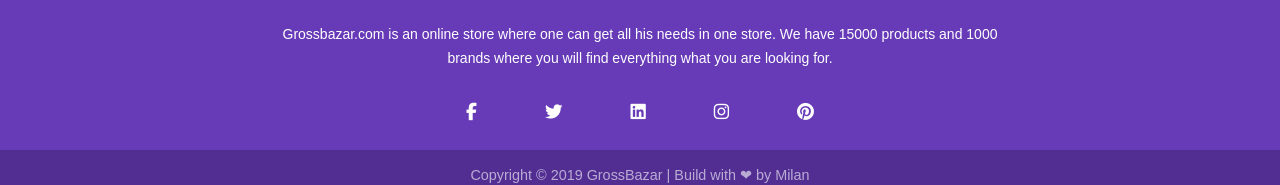
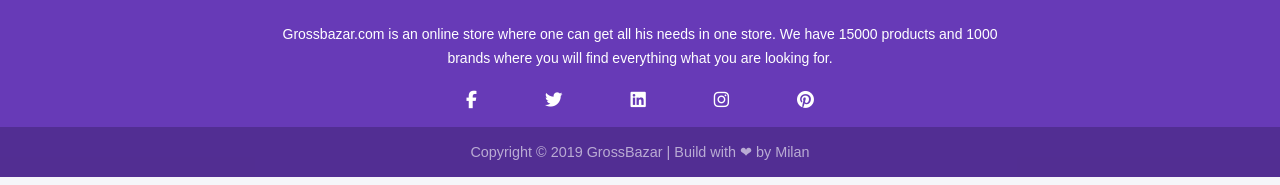
Before and after one commit to devmilan/grossbazar, a React (Create React App) app: page / in a window 1280 px wide. Shown: the part 1876-2061 px from the top of the page. Built offline with nearby package versions, Linux system fonts and the light colour scheme.

Commit message:
lighthouse

```diff
--- a/src/components/footer/Footer.js
+++ b/src/components/footer/Footer.js
@@ -51,24 +51,24 @@
 				<div className="row pb-3">
 					<div className="col-md-12">
 						<div className={css.footer_socials}>
-							<a  className="icons-sm" href="https://devmilan.com" target="_blank" rel="noopener noreferrer">
-								<i className="fab fa-facebook-f fa-lg white-text mr-md-4"> </i>
+							<a  className="icons-sm" href="https://devmilan.com" target="_blank" rel="noopener noreferrer"  aria-label="Facebook">
+								<i className="fab fa-facebook-f fa-lg white-text mr-md-4"/>
 							</a>
 
-							<a  className="icons-sm" href="https://devmilan.com" target="_blank" rel="noopener noreferrer">
-								<i className="fab fa-twitter fa-lg white-text mx-md-4"> </i>
+							<a  className="icons-sm" href="https://devmilan.com" target="_blank" rel="noopener noreferrer" aria-label="Twitter">
+								<i className="fab fa-twitter fa-lg white-text mx-md-4"/>
 							</a>
 
-							<a  className="icons-sm" href="https://devmilan.com" target="_blank" rel="noopener noreferrer">
-								<i className="fab fa-linkedin fa-lg white-text mx-md-4"> </i>
+							<a  className="icons-sm" href="https://devmilan.com" target="_blank" rel="noopener noreferrer" aria-label="LinkedIn">
+								<i className="fab fa-linkedin fa-lg white-text mx-md-4"/>
 							</a>
 
-							<a  className="icons-sm" href="https://devmilan.com" target="_blank" rel="noopener noreferrer">
-								<i className="fab fa-instagram fa-lg white-text mx-md-4"> </i>
+							<a  className="icons-sm" href="https://devmilan.com" target="_blank" rel="noopener noreferrer" aria-label="Instagram">
+								<i className="fab fa-instagram fa-lg white-text mx-md-4"/>
 							</a>
 
-							<a className="icons-sm" href="https://devmilan.com" target="_blank" rel="noopener noreferrer">
-								<i className="fab fa-pinterest fa-lg white-text ml-md-4"> </i>
+							<a className="icons-sm" href="https://devmilan.com" target="_blank" rel="noopener noreferrer" aria-label="Printerest">
+								<i className="fab fa-pinterest fa-lg white-text ml-md-4"/>
 							</a>
 						</div>
 					</div>
--- a/src/components/footer/Footer.module.scss
+++ b/src/components/footer/Footer.module.scss
@@ -14,9 +14,14 @@
 
 .footer_socials{
     text-align: center;
-    padding: 30px 0 10px;
+    margin: 30px 0 10px;
+    display: flex;
+    justify-content: center;
     a{
-        margin: 0 10px;;
+        margin: 0 10px;
+        i{
+            display: block;
+        }
     }
 }
 
--- a/src/components/header/Header.js
+++ b/src/components/header/Header.js
@@ -11,7 +11,8 @@
                     <img src={require('../../assets/img/logo.png')} alt="GrossBazar"/>
                 </Link>
                 <div className={css.search}>
-                    <input className={css.search_input} type="text" name="" placeholder="Search..." />
+                  <label id="lbl-main-menu-mob">Select Item</label>
+                  <input className={css.search_input} type="text" name="" placeholder="Search..." aria-labelledby="lbl-main-menu-mob"/>
                 </div>
                 <div className={css.account}>
                       <button type="button" className="btn btn-primary btn-sm" data-toggle="modal" data-target="#login">
--- a/src/components/header/Header.module.scss
+++ b/src/components/header/Header.module.scss
@@ -15,6 +15,9 @@
         width: 50%;
         margin: 0 auto;
         padding: 13px 0;
+       label{
+           display: none;
+       }
         .search_input{
             width: 100%;
             height: 50px;
```
Also changed, not shown: src/assets/img/favicon.png (added).
